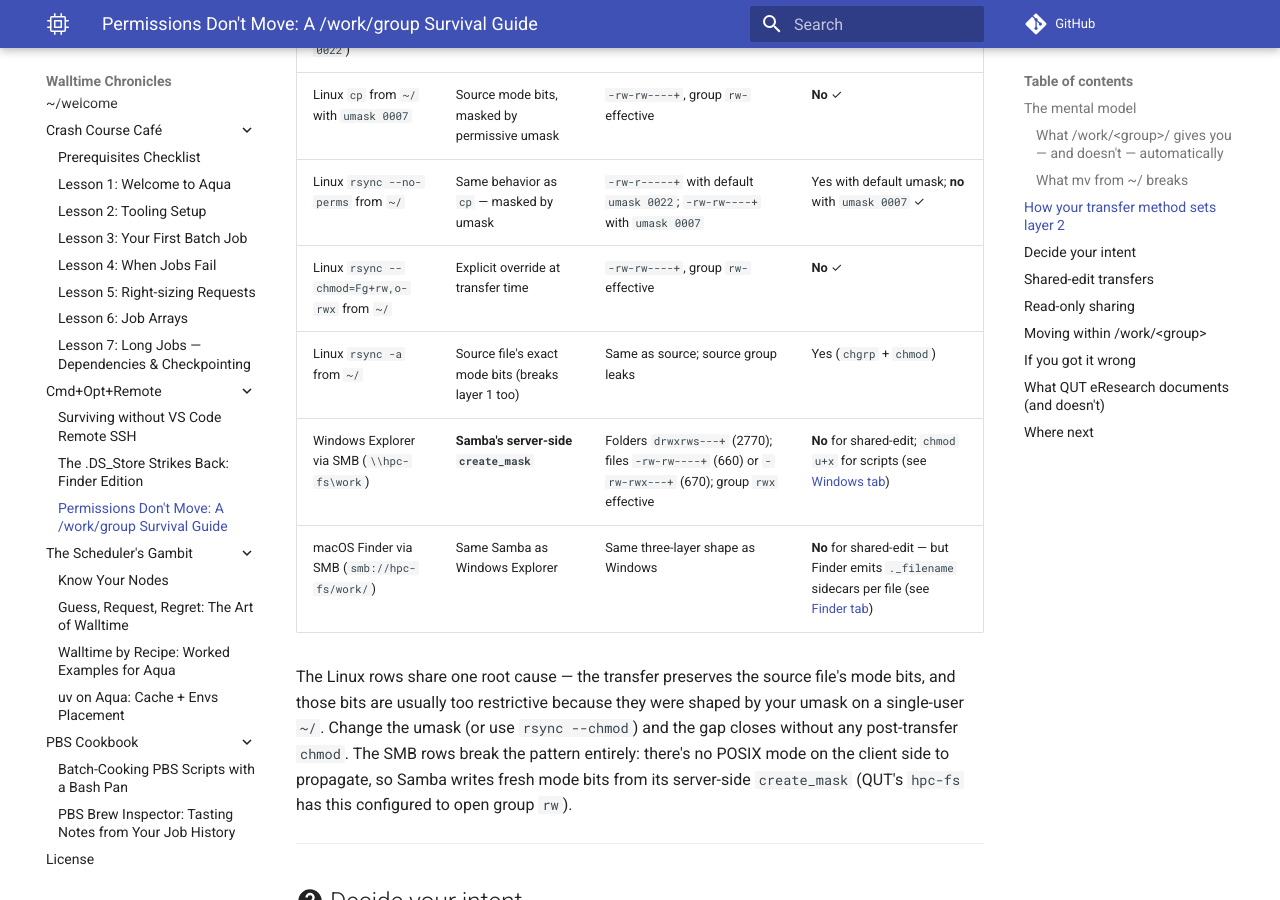
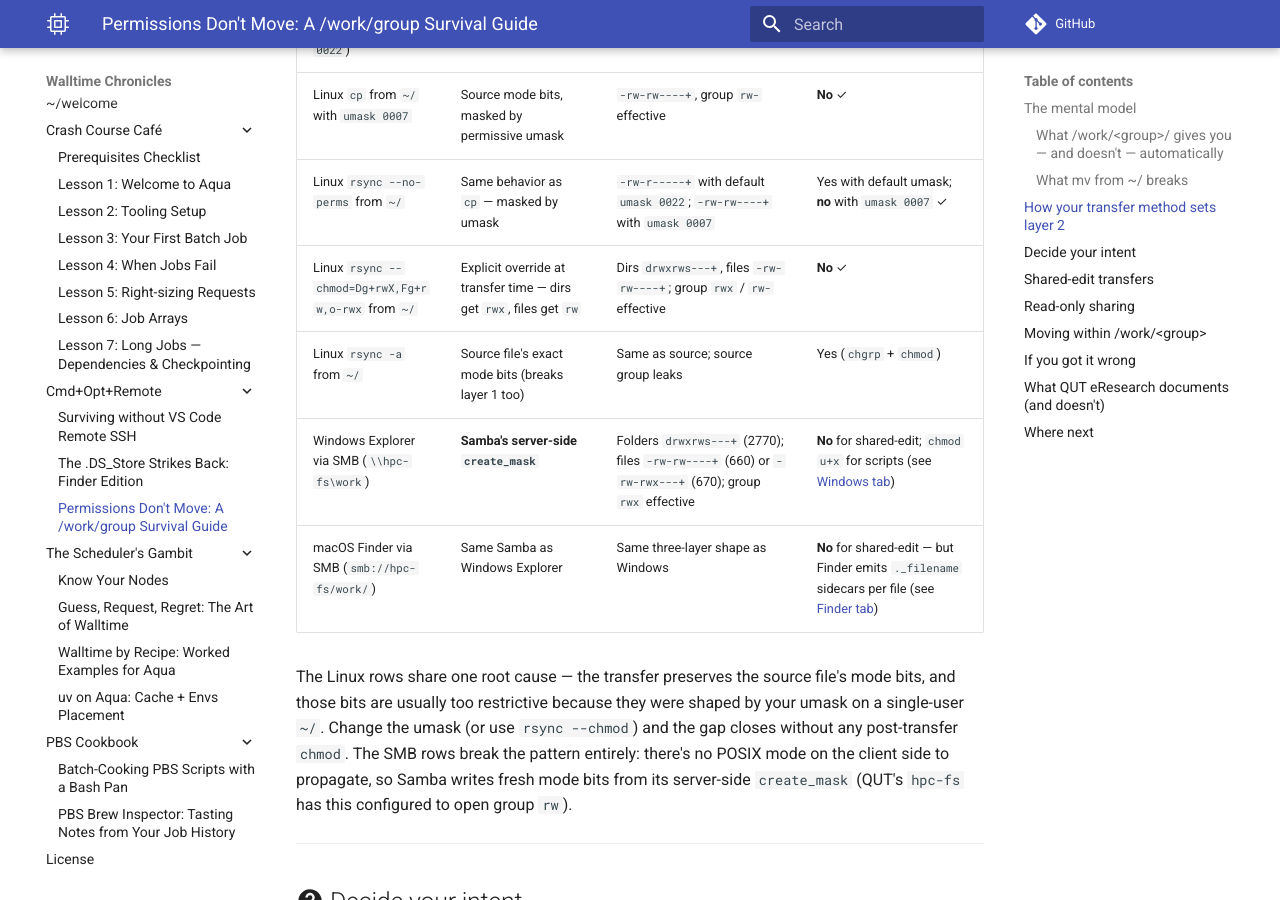
Before and after one commit to ZhipengHe/Walltime-Chronicles, an MkDocs documentation site: the page built from docs/remote-dev/Permissions-Dont-Move.md, in a window 1280 px wide and 900 px high, scrolled down 3176 px. Built offline with MkDocs 1.6.1 and Material for MkDocs 9.7.7, drawn with Linux system fonts in a browser that asks for light colours; plug-ins that fetch from the network failed and are left out; comment, search, counter and statistics services are not loaded.

Commit message:
docs(remote-dev): apply verified reviewer findings on permissions guide
Fixes for review findings that verified against Aqua probes:

- `rsync --chmod` in the §3 matrix and §5 umask table: switched from
  `Fg+rw,o-rwx` to `Dg+rwX,Fg+rw,o-rwx` (matches the in-prose recipe).
  Empirical probe confirmed: without `Dg+rwX`, subdirectories land at
  mode 2750 (group `r-x`), missing group write. The fuller form gives
  dirs 2770 (group `rwx`).
- Finder sidecar callout: reframed from "for every file it touches" to
  "whenever macOS needs to preserve extended attributes". The original
  wording was too broad; Apple documents AppleDouble as metadata
  fallback for filesystems that can't hold macOS xattrs natively. The
  new wording keeps the operational warning while naming the actual
  mechanism.
- MD051 scoped disable/enable pairs: removed the four scoped pairs —
  redundant with the file-level markdownlint-configure-file directive.

The reviewer note on `mv` "rename, no create" was verified but not
applied: probe confirmed that on Aqua, `/home/<user>/` and `/work/<group>/`
are on the same underlying Lustre mount (`/mnt/hpccs01`). `mv` is a
same-FS rename, and the doc's "mv breaks all three layers" claim is
empirically correct. Cross-FS reasoning does not apply here.

Co-Authored-By: Claude Opus 4.7 (1M context) <noreply@anthropic.com>

```diff
--- a/docs/remote-dev/Permissions-Dont-Move.md
+++ b/docs/remote-dev/Permissions-Dont-Move.md
@@ -96,7 +96,7 @@ Layers 1 and 3 depend on ==where== the file lands (the parent dir's setgid + def
 | Linux `cp` from `~/` (default `umask 0022`) | Source mode bits, masked by umask | `-rw-r-----+`, group `r--` only | Yes (`chmod g+w`) |
 | Linux `cp` from `~/` with `umask 0007` | Source mode bits, masked by permissive umask | `-rw-rw----+`, group `rw-` effective | **No** ✓ |
 | Linux `rsync --no-perms` from `~/` | Same behavior as `cp` — masked by umask | `-rw-r-----+` with default `umask 0022`; `-rw-rw----+` with `umask 0007` | Yes with default umask; **no** with `umask 0007` ✓ |
-| Linux `rsync --chmod=Fg+rw,o-rwx` from `~/` | Explicit override at transfer time | `-rw-rw----+`, group `rw-` effective | **No** ✓ |
+| Linux `rsync --chmod=Dg+rwX,Fg+rw,o-rwx` from `~/` | Explicit override at transfer time — dirs get `rwx`, files get `rw` | Dirs `drwxrws---+`, files `-rw-rw----+`; group `rwx` / `rw-` effective | **No** ✓ |
 | Linux `rsync -a` from `~/` | Source file's exact mode bits (breaks layer 1 too) | Same as source; source group leaks | Yes (`chgrp` + `chmod`) |
 | Windows Explorer via SMB (`\\hpc-fs\work`) | **Samba's server-side `create_mask`** | Folders `drwxrws---+` (2770); files `-rw-rw----+` (660) or `-rw-rwx---+` (670); group `rwx` effective | **No** for shared-edit; `chmod u+x` for scripts (see [Windows tab](#shared-edit-transfers)) |
 | macOS Finder via SMB (`smb://hpc-fs/work/`) | Same Samba as Windows Explorer | Same three-layer shape as Windows | **No** for shared-edit — but Finder emits `._filename` sidecars per file (see [Finder tab](#shared-edit-transfers)) |
@@ -109,15 +109,11 @@ The Linux rows share one root cause — the transfer preserves the source file's
 
 One question decides everything: **will your collaborators write to these files?**
 
-<!-- markdownlint-disable MD051 -->
-
 | Answer | Layers you need | Right workflow |
 |---|---|---|
 | **Yes** — shared-edit (group reads + writes + deletes) | 1 + 2 (`rw`) + 3 | [§ Shared-edit transfers](#shared-edit-transfers) |
 | **No** — read-only (group reads only) | 1 + 2 (`r--`); skip 3 | [§ Read-only sharing](#read-only-sharing) |
 | Already inside `/work/<group>` | All three already set | [§ Moving within `/work/<group>`](#moving-within-work) |
-
-<!-- markdownlint-enable MD051 -->
 
 ==Pick before you transfer.== Most "I just moved stuff and my collaborators can't edit it" trouble comes from solving the wrong subset of layers.
 
@@ -161,7 +157,7 @@ Pattern: **create + chmod** (Linux) or **drag + drop** (Windows / macOS SMB). Cr
     | `cp` with `umask 0022` (system default) | `-rw-r-----+` | `r--` | `r--` — chmod needed |
     | `cp` with `umask 0002` | `-rw-rw----+` | `rw-` | `rw-` ✓ |
     | `cp` with `umask 0007` | `-rw-rw----+` | `rw-` | `rw-` ✓ + no `other` access |
-    | `rsync --chmod=Fg+rw,o-rwx` | `-rw-rw----+` | `rw-` | `rw-` ✓ |
+    | `rsync --chmod=Dg+rwX,Fg+rw,o-rwx` | `-rw-rw----+` (files); `drwxrws---+` (dirs) | `rw-` (files); `rwx` (dirs) | `rw-` / `rwx` ✓ |
 
     **Caveats:**
 
@@ -231,10 +227,8 @@ Pattern: **create + chmod** (Linux) or **drag + drop** (Windows / macOS SMB). Cr
 
     ==Layer results are identical to Windows Explorer== — three layers land correctly, no `chmod` needed for shared-edit.
 
-    !!! danger "Finder emits `._filename` sidecars for every file it touches"
-        Finder writes an AppleDouble sidecar (`._<original-filename>`, ~4 KB) for every file it interacts with — including files it merely browses past, not just files it writes. At any real dataset scale (thousands of files), that's one sidecar per file: doubled inode count, and cluttered `ls` / `find` / `du` / `rsync` output for every collaborator downstream.
-
-        The sidecars carry macOS-side metadata (Gatekeeper `com.apple.quarantine` markers, resource-fork xattrs) that the HPC side has no use for.
+    !!! danger "Finder emits `._filename` sidecars for xattr storage"
+        Finder writes an AppleDouble sidecar (`._<original-filename>`, ~4 KB) whenever macOS needs to preserve extended attributes on a file — the shared filesystem doesn't natively store macOS xattrs, so AppleDouble is the fallback. This fires on Finder copy/move (files typically arrive carrying Gatekeeper `com.apple.quarantine` markers, resource-fork xattrs, or Finder tags), and can fire during passive Finder operations that touch metadata (tagging, icon-info viewing, Spotlight indexing). At any real dataset scale that's one sidecar per file — doubled inode count and cluttered `ls` / `find` / `du` / `rsync` output for every collaborator downstream.
 
     **Recommended alternatives** (both avoid `._` sidecars entirely):
 
@@ -320,8 +314,6 @@ chmod -R g+rX,o-rwx "/work/$GROUP/project_folder"                 # (3)!
 2. Fix layer 1 (group identity).
 3. Fix layer 2 for read-only. Capital `X` (not `x`) gives traverse for dirs + exec for already-exec scripts; lowercase `x` would falsely mark data files executable.
 
-<!-- markdownlint-disable MD051 -->
-
 !!! tip "Already copied via Explorer or Finder as shared-edit?"
     Dial back to read-only from an Aqua shell without re-transferring:
 
@@ -334,8 +326,6 @@ chmod -R g+rX,o-rwx "/work/$GROUP/project_folder"                 # (3)!
 
 !!! note "When this stops working"
     Any file you ADD LATER won't auto-inherit (no layer 3 / default ACL). You'll need to re-run `chgrp + chmod` each time, or graduate to the [§ Shared-edit](#shared-edit-transfers) workflow. Use this pattern for one-time publish-style sharing — results snapshots, archive drops, things you won't touch again.
-
-<!-- markdownlint-enable MD051 -->
 
 ---
 
@@ -396,25 +386,17 @@ No matter how the wrong perms got there — Linux `mv` from `~/`, `rsync -a`, or
 
     See the [Windows Explorer tab under Shared-edit](#shared-edit-transfers) for why Samba drops this specific bit.
 
-<!-- markdownlint-disable MD051 -->
-
 !!! warning "Ownership transfer needs a re-create"
     `chgrp` to a group you're in works fine. `chown` to a different **user** requires root — even if a colleague gave you the files, you can't take ownership directly. To "transfer" ownership, copy the tree into a fresh destination you create as yourself ([§ Shared-edit directory workflow](#shared-edit-transfers)). The copy's new inodes will be owned by you.
-
-<!-- markdownlint-enable MD051 -->
 
 ---
 
 ## :material-information: What QUT eResearch documents (and doesn't)
 
-<!-- markdownlint-disable MD051 -->
-
 - The [Filesystem and data management page](https://docs.eres.qut.edu.au/hpc-filesystem)[^1] says new entries in `/work/` inherit parent permissions. ==True for layers 1 + 3; false for layer 2.== Mode bits come from whatever the transfer method supplies (source mode bits for Linux `cp` / `rsync`; Samba's `create_mask` for Windows Explorer or macOS Finder). The page doesn't define create-vs-move, doesn't mention setgid or default ACLs, and doesn't warn about `mv`.
 - The [Transferring files page](https://docs.eres.qut.edu.au/hpc-transferring-files-tofrom-hpc)[^1] documents `rsync -a` as the recommended flag set. Fine for `/home` ↔ `/home`; for `~/` → `/work/<group>/` shared-edit, `-a` preserves your `default` group and breaks layer 1. Use the [Linux Directory workflow](#shared-edit-transfers) instead.
 - The same page shows `\\hpc-fs\<username>` for Windows home and `smb://hpc-fs/work/` for macOS `/work`, but doesn't spell out `\\hpc-fs\work` for Windows or describe Samba's `create_mask` behavior on the server side. This page fills that gap: the [Windows Explorer and Finder tabs](#shared-edit-transfers) are the tested + documented SMB paths.
 - New shared folder requests go through the [eResearch Help Centre portal](https://eresearchqut.atlassian.net/servicedesk/customer/portals) (`HPC request` → `New shared folder`).
-
-<!-- markdownlint-enable MD051 -->
 
 ---
 
```
